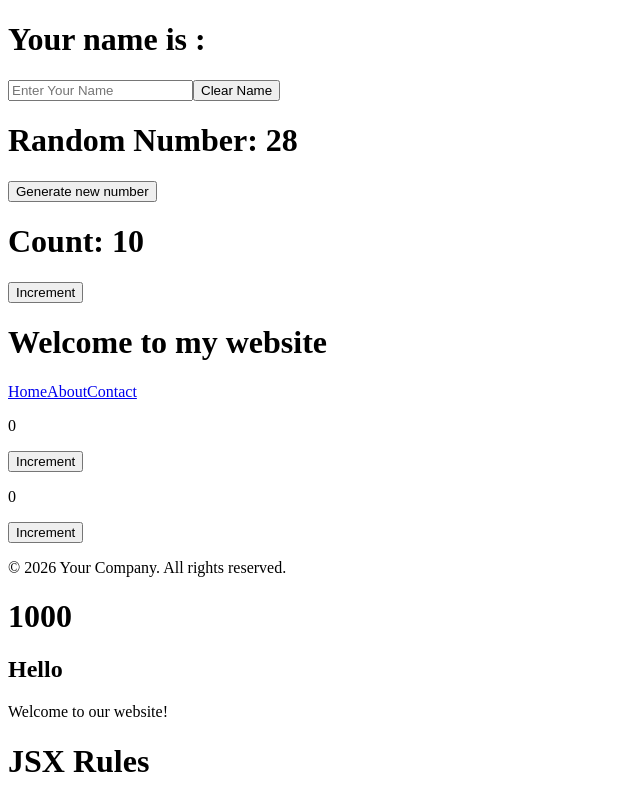
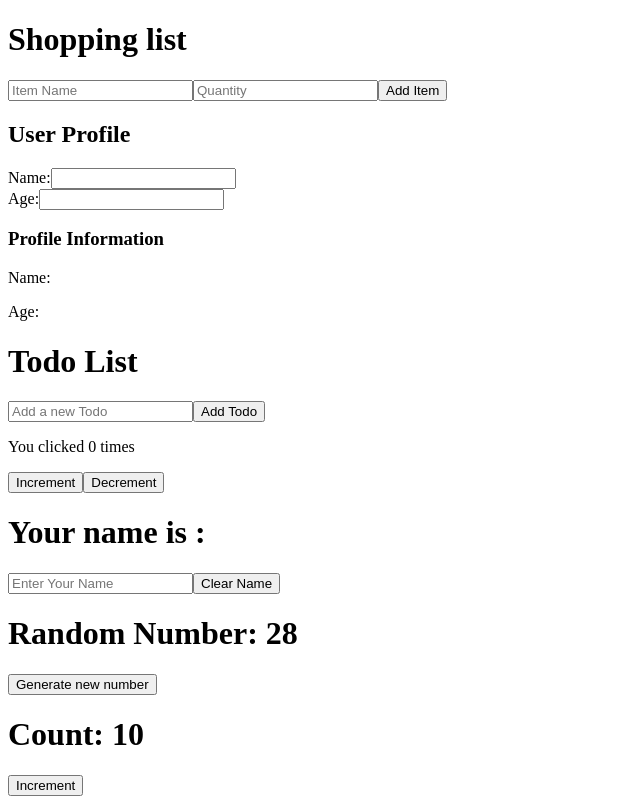
Before and after one commit to edonis175/yt-react-vite-learning, a React (Vite) app: page / in a window 1280 px wide. Shown: the top 800 px of the page, without its empty margins (0-640 px from the left). Built offline with nearby package versions, Linux system fonts and the light colour scheme.

Commit message:
Learned UseState Hook with Counter,Profile and Shopping Challenges

```diff
--- a/src/App.jsx
+++ b/src/App.jsx
@@ -9,7 +9,7 @@
 // }
 
 // export default App;
-import React from "react";
+
 import Header from "./components/Header";
 import Footer from "./components/Footer";
 import WelcomeMessage from "./components/WelcomeMessage";
@@ -30,10 +30,18 @@
 import ExampleOne from "./components/ExampleOne";
 import ExampleTwo from "./components/ExampleTwo";
 import ExampleThree from "./components/ExampleThree";
+import Counter from "./components/Counter";
+import TodoList from "./components/TodoList";
+import Profile from "./components/Profile";
+import ShoppingList from "./components/ShoppingList";
 
 const App = () => {
   return (
     <div>
+      <ShoppingList />
+      <Profile />
+      <TodoList />
+      <Counter />
       <ExampleThree />
       <ExampleTwo />
       <ExampleOne />
--- /dev/null
+++ b/src/components/Counter.jsx
@@ -0,0 +1,14 @@
+import { useState } from "react";
+
+const Counter = () => {
+  const [count, setCount] = useState(0);
+  return (
+    <div>
+      <p>You clicked {count} times</p>
+      <button onClick={() => setCount(count + 1)}>Increment</button>
+      <button onClick={() => setCount(count - 5)}>Decrement</button>
+    </div>
+  );
+};
+
+export default Counter;
--- a/src/components/ExampleTwo.jsx
+++ b/src/components/ExampleTwo.jsx
@@ -2,7 +2,7 @@
 
 const ExampleTwo = () => {
   const [randomNumber, setRandomNumber] = useState(() =>
-    Math.floor(Math.random() * 100)
+    Math.floor(Math.random() * 100),
   );
   const generateNewRandomNumber = () => {
     const newNumber = Math.floor(Math.random() * 100);
--- /dev/null
+++ b/src/components/Profile.jsx
@@ -0,0 +1,50 @@
+import { useState } from "react";
+
+const Profile = () => {
+  const [profile, setProfile] = useState({
+    name: "",
+    age: "",
+  });
+
+  const handleChange = (e) => {
+    const { name, value } = e.target;
+    setProfile((prevprofile) => ({
+      ...prevprofile,
+      [name]: value,
+    }));
+  };
+
+  return (
+    <div>
+      <h2>User Profile</h2>
+      <div>
+        <label>
+          Name:
+          <input
+            type="text"
+            name="name"
+            value={profile.name}
+            onChange={handleChange}
+          />
+        </label>
+      </div>
+
+      <div>
+        <label>
+          Age:
+          <input
+            type="number"
+            name="age"
+            value={profile.age}
+            onChange={handleChange}
+          />
+        </label>
+      </div>
+      <h3>Profile Information</h3>
+      <p>Name: {profile.name}</p>
+      <p>Age: {profile.age}</p>
+    </div>
+  );
+};
+
+export default Profile;
--- /dev/null
+++ b/src/components/ShoppingList.jsx
@@ -0,0 +1,53 @@
+import React, { useState } from "react";
+
+const ShoppingList = () => {
+  const [items, setItems] = useState([]);
+  const [name, setName] = useState("");
+  const [quantity, setQuantity] = useState("");
+
+  const handleSubmit = (e) => {
+    e.preventDefault();
+
+    if (!name || !quantity) return;
+
+    const newItem = {
+      name,
+      quantity: parseInt(quantity),
+    };
+
+    setItems((prevItems) => [...prevItems, newItem]);
+    setName("");
+    setQuantity("");
+  };
+  return (
+    <div>
+      <h1>Shopping list</h1>
+      <form onSubmit={handleSubmit}>
+        <input
+          type="text"
+          placeholder="Item Name"
+          value={name}
+          onChange={(e) => setName(e.target.value)}
+        />
+        <input
+          type="number"
+          placeholder="Quantity"
+          value={quantity}
+          onChange={(e) => setQuantity(e.target.value)}
+        />
+
+        <button type="submit"> Add Item</button>
+      </form>
+
+      <ul>
+        {items.map((item, index) => (
+          <li key={index}>
+            {item.name} - Quantity: {item.quantity}
+          </li>
+        ))}
+      </ul>
+    </div>
+  );
+};
+
+export default ShoppingList;
--- /dev/null
+++ b/src/components/TodoList.jsx
@@ -0,0 +1,42 @@
+import React, { useState } from "react";
+
+const TodoList = () => {
+  const [todos, setTodos] = useState([]);
+  const [inputValue, setInputValue] = useState("");
+
+  const handleSubmit = (e) => {
+    e.preventDefault();
+
+    if (inputValue.trim()) {
+      setTodos([...todos, inputValue]);
+      setInputValue("");
+    }
+  };
+
+  const handleChange = (e) => {
+    setInputValue(e.target.value);
+  };
+
+  return (
+    <div>
+      <h1>Todo List</h1>
+      <form onSubmit={handleSubmit}>
+        <input
+          type=" text"
+          value={inputValue}
+          onChange={handleChange}
+          placeholder="Add a new Todo"
+        />
+        <button type="Submit">Add Todo</button>
+      </form>
+
+      <ul>
+        {todos.map((todo, index) => (
+          <li key={index}>{todo}</li>
+        ))}
+      </ul>
+    </div>
+  );
+};
+
+export default TodoList;
```
